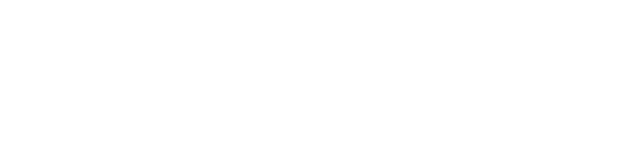
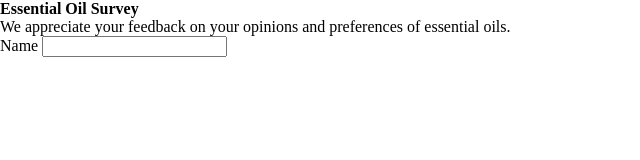
Before and after one commit to rjschodowski/essentialoilsurvey, a plain HTML site: page index.html in a window 1280 px wide. Shown: the whole page, without its empty margins (0-640 px from the left). Drawn offline with Linux system fonts and the light colour scheme.

Commit message:
Update index.html

```diff
--- a/index.html
+++ b/index.html
@@ -10,8 +10,15 @@
 <body>
 	<div id="wrapper">
 		<header>
-
+			<h1 id="title">Essential Oil Survey</h1>
+			<p id="description">We appreciate your feedback on your opinions and preferences of essential oils.</p>
 		</header>
+		<form id="survey-form">
+			<div class="form-field">
+				<label id="name-label" for="name">Name</label>
+				<input type="text">
+			</div>
+		</form>
 	</div>
 </body>
 </html>
```
